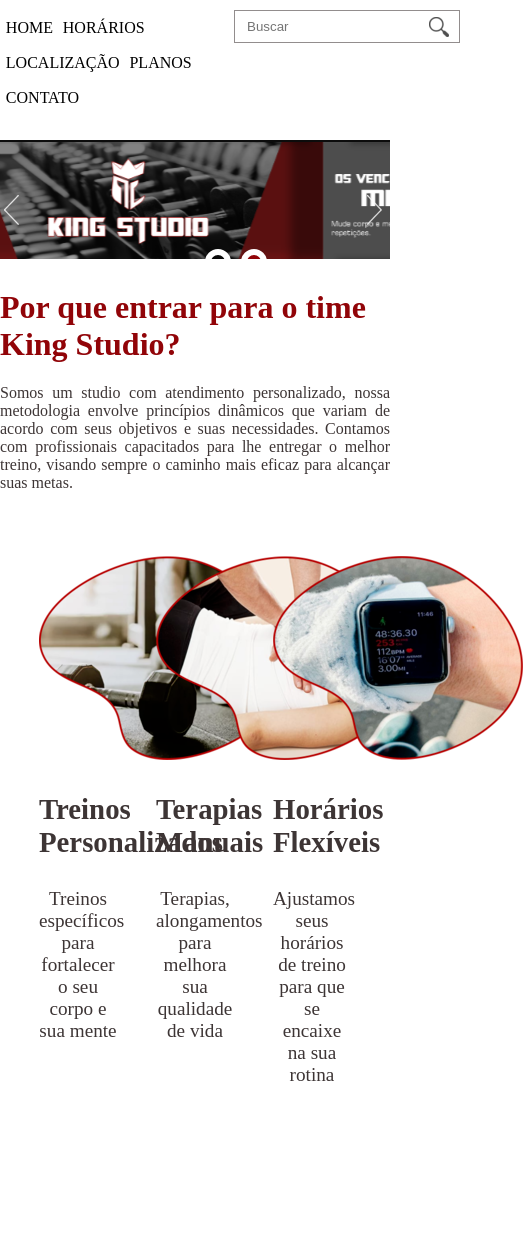
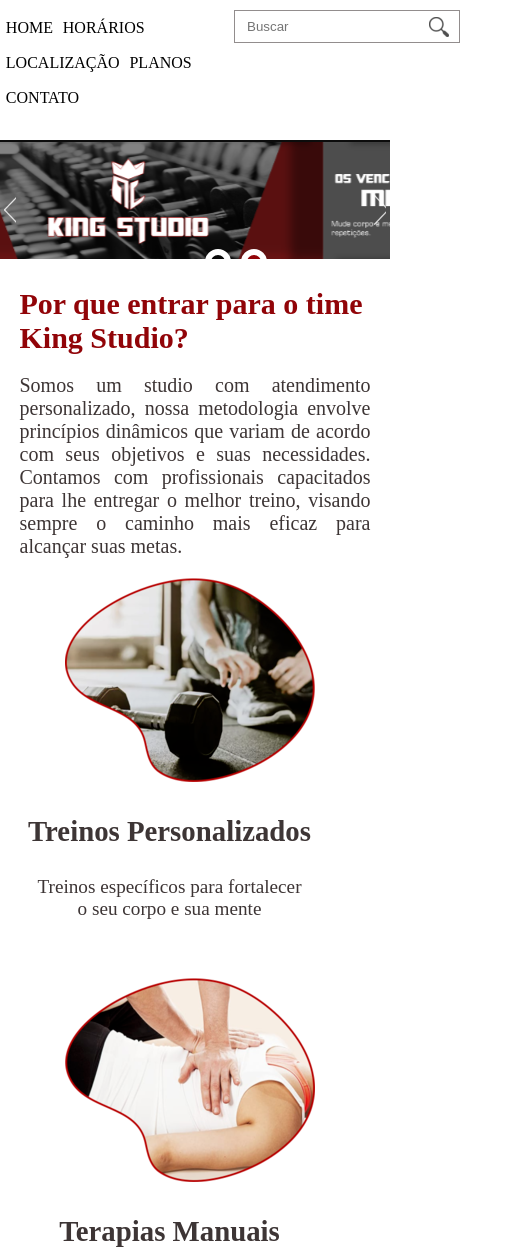
Before and after one commit to Thiago-HA/Projeto-King-Studio, a plain HTML site: page index.html in a window 390 px wide. Shown: the part 89-1340 px from the top of the page, 523 px wide, since content can reach past the window. Before the commit the page ends 1194 px from the top, so only its background shows below. Drawn offline with nearby package versions, Linux system fonts and the light colour scheme.

Commit message:
responsividade no texto-destaque e no bloco-texto

```diff
--- a/css/style.css
+++ b/css/style.css
@@ -79,10 +79,11 @@ main, .content{
 }
 /*hover: quando o mause em cima dos links*/
 .menu ul li a:hover{
-    color: rgb(199, 5, 12);
-}
-.menu ul li:hover{
-    border-bottom: 5px solid  rgb(199, 5, 12);
+    color: #910408;
+    padding-bottom: 10%;
+    padding-top: 10%;
+    border-bottom: 4px solid #910408
+
 }
 .menu{
     width: 50%;
@@ -121,7 +122,7 @@ main, .content{
 button.slick-prev{
     font-size: 0px;
     border: none;
-    width: 50px;
+    width: 2%;
     height: 35px;
     z-index: 10;
     background-color: transparent;
@@ -136,7 +137,7 @@ button.slick-prev{
 button.slick-next{
     font-size: 0px;
     border: none;
-    width: 5%;
+    width: 2%;
     height: 100%;
     z-index: 10;
     background-color: transparent;
@@ -192,30 +193,45 @@ li.slick-active button{
     padding-top: 2%;
     text-align:left;
     color: #910408;
+    font-size: max(30px, 3.3vw);
+    margin: 5%;
 }
 .texto-destaque p{
     color: #3d3535;
-
+    font-size: max(20px, 1.5vw);
+    margin: 5%;
 }
 
 .col-3 {
-    padding-left: 10%;
-    width: 20%;
+    padding-left: 5%;
+    /*width: 20%;*/
     float: left;
-    position: relative;
 }
 
 .bloco-texto{
-    margin-top: 3em;
+    width: 300px;
+    height: 400px;
+    flex-wrap: wrap;
 }
 
 .bloco-texto h3{
     font-size: 1.8em;
     text-align: center;
-    color:#3d3535
+    color:#3d3535;
 }
 
 .bloco-texto p {
     font-size: 1.2em;
     text-align: center;
+    padding-bottom: 20%;
 }
+
+.bloco-texto img{
+    padding-left: 15%;
+}
+
+.texto-options{
+    width: 100%;
+    display: inline-block;
+    flex-direction: row;
+}
--- a/index.html
+++ b/index.html
@@ -76,6 +76,7 @@
                 que variam de acordo com seus objetivos e suas necessidades. Contamos com profissionais capacitados
                 para lhe entregar o melhor treino, visando sempre o caminho mais eficaz para alcançar suas metas.
             </p>
+            <div class="texto-options">
                 <div class="col-3 bloco-texto">
                     <img src="./img/treino.png" id="imagem-treino">
                     <h3> Treinos Personalizados</h3>
@@ -93,6 +94,7 @@
                 </div>
             </div>
         </div>
+    </div>
     <script type="text/javascript" src="//code.jquery.com/jquery-1.11.0.min.js"></script>
     <script type="text/javascript" src="//code.jquery.com/jquery-migrate-1.2.1.min.js"></script>
     <script type="text/javascript" src="//cdn.jsdelivr.net/npm/slick-carousel@1.8.1/slick/slick.min.js"></script>
```
Lines whose indentation alone changed are shown as unchanged.
